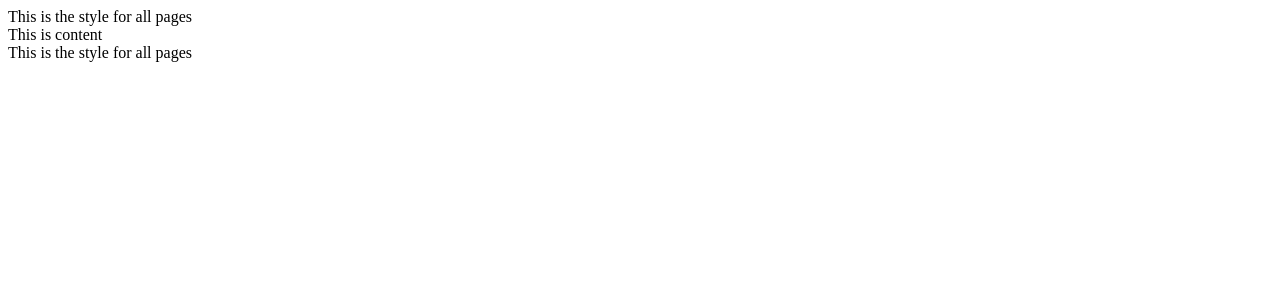
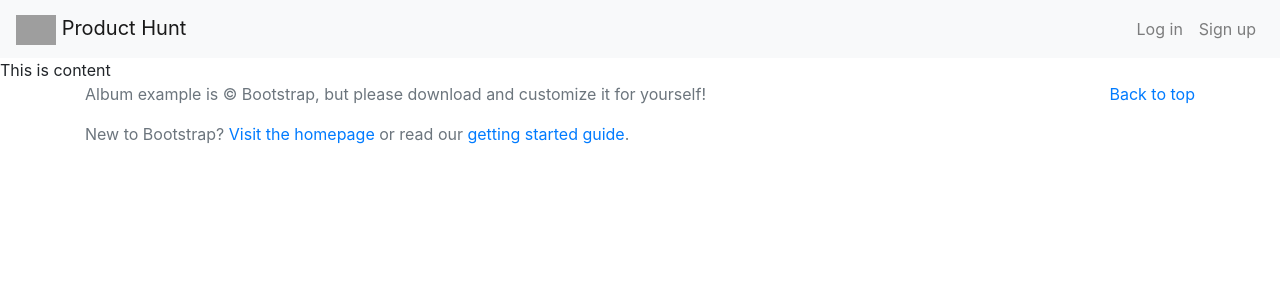
Before and after one commit to skyduo/Prodect_hunt, a Django app: page / in a window 1280 px wide. Shown: the top 300 px of the page. Run offline with Django 3.2, Linux system fonts and the light colour scheme; some libraries are stand-ins or nearby versions; grey boxes are pictures that could not be loaded.

Commit message:
Use Bootstrap to make a pattern

```diff
--- a/ph/settings.py
+++ b/ph/settings.py
@@ -120,3 +120,9 @@ USE_TZ = True
 # https://docs.djangoproject.com/en/2.0/howto/static-files/
 
 STATIC_URL = '/static/'
+
+STATIC_ROOT = os.path.join(BASE_DIR, 'static/')
+
+STATIC_DIRS = [
+    os.path.join(BASE_DIR, 'products/static')
+]
--- a/templates/theme.html
+++ b/templates/theme.html
@@ -1,7 +1,52 @@
-This is the style for all pages
-<br>
-{% block content %}
 
-{% endblock content %}
-<br>
-This is the style for all pages
+
+<!doctype html>
+<html lang="en">
+  {% load staticfiles %}
+  <head>
+    <meta charset="utf-8">
+    <meta name="viewport" content="width=device-width, initial-scale=1, shrink-to-fit=no">
+    <meta name="description" content="">
+    <meta name="author" content="Mark Otto, Jacob Thornton, and Bootstrap contributors">
+    <meta name="generator" content="Jekyll v3.8.5">
+    <title>Album example · Bootstrap</title>
+
+    <!-- Bootstrap core CSS -->
+	<link rel="stylesheet" href="https://stackpath.bootstrapcdn.com/bootstrap/4.2.1/css/bootstrap.min.css" integrity="sha384-GJzZqFGwb1QTTN6wy59ffF1BuGJpLSa9DkKMp0DgiMDm4iYMj70gZWKYbI706tWS" crossorigin="anonymous">
+
+  </head>
+  <body>
+	<nav class="navbar navbar-expand-lg navbar-light bg-light">
+	  <a class="navbar-brand" href="#">
+	    <img src="{% static "logo_P.png" %}" height=30>
+	    Product Hunt
+	  </a>
+	  <button class="navbar-toggler" type="button" data-toggle="collapse" data-target="#navbarNavAltMarkup" aria-controls="navbarNavAltMarkup" aria-expanded="false" aria-label="Toggle navigation">
+	    <span class="navbar-toggler-icon"></span>
+	  </button>
+	  <div class="collapse navbar-collapse" id="navbarNavAltMarkup">
+	    <div class="navbar-nav ml-auto">
+	      <a class="nav-item nav-link" href="#">Log in</a>
+	      <a class="nav-item nav-link" href="#">Sign up</a>
+	    </div>
+	  </div>
+	</nav>
+  	{% block content %}
+
+	{% endblock content %}
+
+
+<footer class="text-muted">
+  <div class="container">
+    <p class="float-right">
+      <a href="#">Back to top</a>
+    </p>
+    <p>Album example is &copy; Bootstrap, but please download and customize it for yourself!</p>
+    <p>New to Bootstrap? <a href="https://getbootstrap.com">Visit the homepage</a> or read our <a href="/docs/4.2/getting-started/introduction/">getting started guide</a>.</p>
+  </div>
+</footer>
+	<script src="https://code.jquery.com/jquery-3.3.1.slim.min.js" integrity="sha384-q8i/X+965DzO0rT7abK41JStQIAqVgRVzpbzo5smXKp4YfRvH+8abtTE1Pi6jizo" crossorigin="anonymous"></script>
+	<script src="https://cdnjs.cloudflare.com/ajax/libs/popper.js/1.14.6/umd/popper.min.js" integrity="sha384-wHAiFfRlMFy6i5SRaxvfOCifBUQy1xHdJ/yoi7FRNXMRBu5WHdZYu1hA6ZOblgut" crossorigin="anonymous"></script>
+	<script src="https://stackpath.bootstrapcdn.com/bootstrap/4.2.1/js/bootstrap.min.js" integrity="sha384-B0UglyR+jN6CkvvICOB2joaf5I4l3gm9GU6Hc1og6Ls7i6U/mkkaduKaBhlAXv9k" crossorigin="anonymous"></script>
+</body>
+</html>
```
Also changed, not shown: letter-p.png (added).
